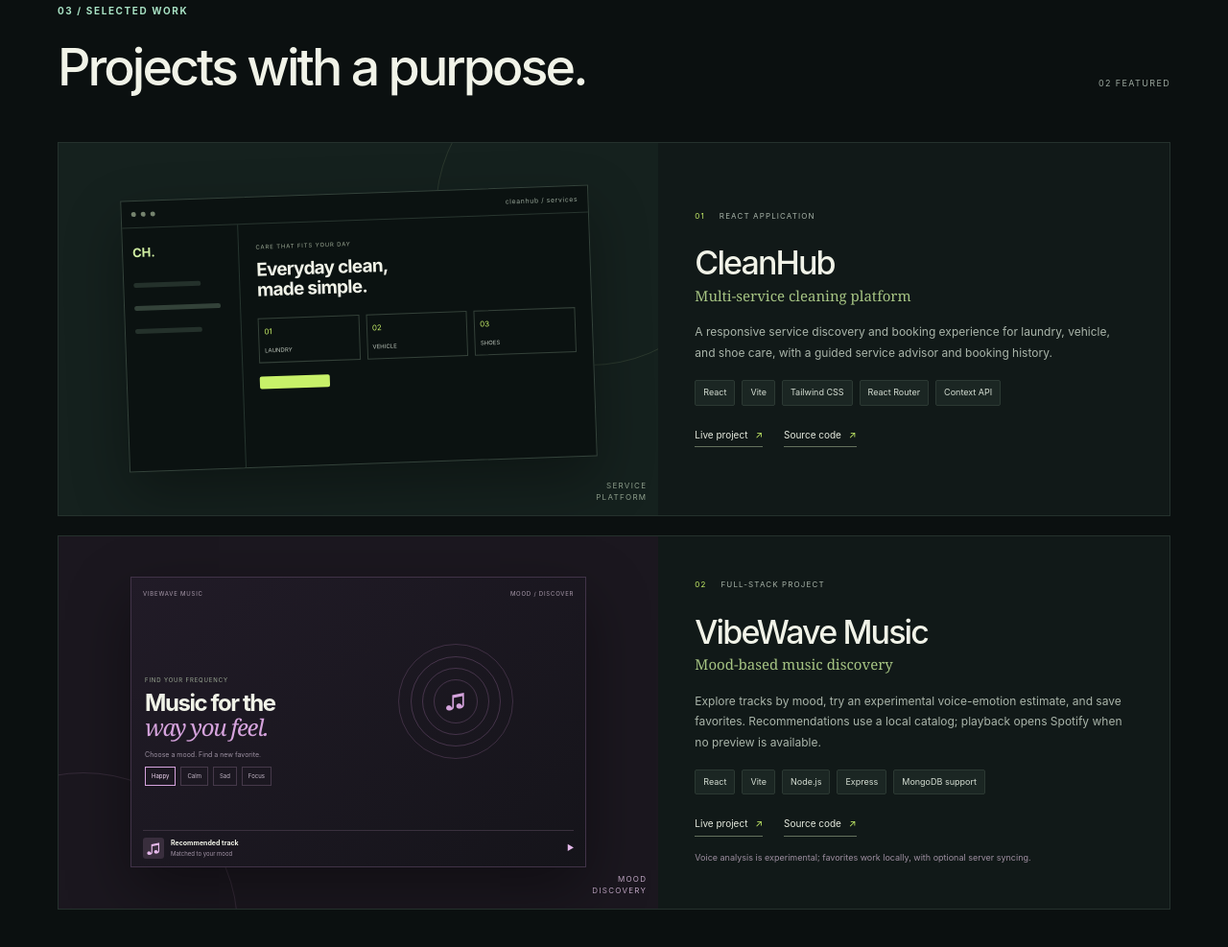
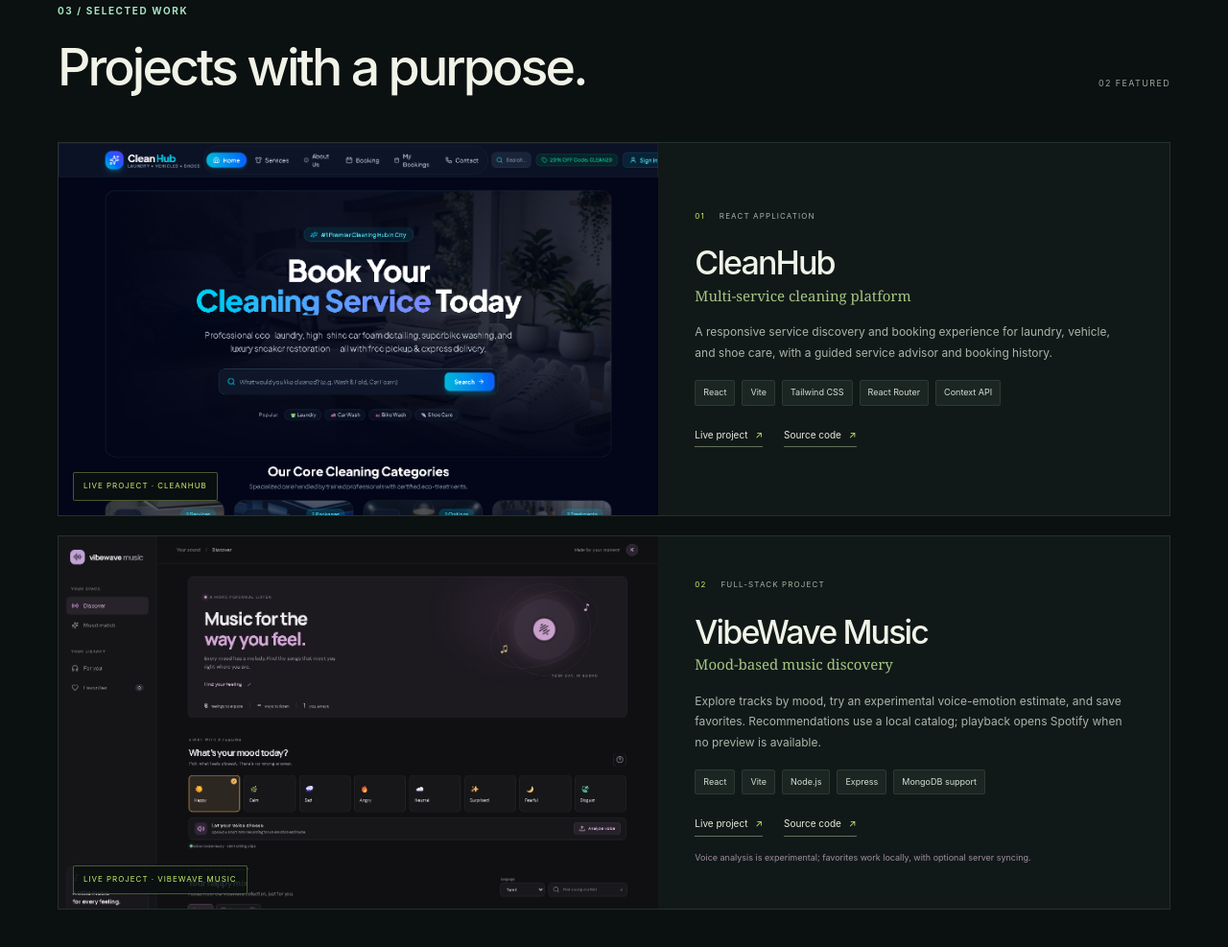
Before and after one commit to Pradeepkumar0018/Portfolio-website, a plain HTML site: page index.html in a window 1280 px wide. Shown: the part 2143-3130 px from the top of the page at 96% size. Drawn offline with Linux system fonts and the light colour scheme.

Commit message:
Add live project screenshots to portfolio

```diff
--- a/index.html
+++ b/index.html
@@ -63,11 +63,11 @@
       <div class="shell">
         <div class="section-top projects-top"><div><p class="eyebrow">03 / SELECTED WORK</p><h2 id="projects-title">Projects with a purpose.</h2></div><span class="project-count">02 FEATURED</span></div>
         <article class="project-card project-cleanhub">
-          <div class="project-visual cleanhub-visual" aria-hidden="true"><div class="visual-window"><div class="window-bar"><i></i><i></i><i></i><span>cleanhub / services</span></div><div class="clean-layout"><div class="clean-side"><b>CH.</b><span></span><span></span><span></span></div><div class="clean-main"><small>CARE THAT FITS YOUR DAY</small><b>Everyday clean,<br>made simple.</b><div class="service-tiles"><i>01 <span>LAUNDRY</span></i><i>02 <span>VEHICLE</span></i><i>03 <span>SHOES</span></i></div><div class="clean-button"></div></div></div></div><span class="visual-stamp">SERVICE<br>PLATFORM</span></div>
+          <div class="project-visual screenshot-visual"><img src="assets/projects/cleanhub-home.png" alt="Screenshot of CleanHub’s home page with cleaning service categories and booking search." width="1440" height="1000" loading="lazy" decoding="async"><span class="screenshot-label">LIVE PROJECT · CLEANHUB</span></div>
           <div class="project-details"><div class="project-kicker"><span>01</span><span>REACT APPLICATION</span></div><h3>CleanHub</h3><p class="project-subtitle">Multi-service cleaning platform</p><p>A responsive service discovery and booking experience for laundry, vehicle, and shoe care, with a guided service advisor and booking history.</p><div class="project-tags"><span>React</span><span>Vite</span><span>Tailwind CSS</span><span>React Router</span><span>Context API</span></div><div class="project-links"><a href="https://clean-hub-laundry-vehicle-shoe-clea.vercel.app/" target="_blank" rel="noreferrer">Live project <span aria-hidden="true">↗</span></a><a href="https://github.com/Pradeepkumar0018/CleanHub-Laundry-Vehicle-Shoe-Cleaning-Services" target="_blank" rel="noreferrer">Source code <span aria-hidden="true">↗</span></a></div></div>
         </article>
         <article class="project-card project-vibe">
-          <div class="project-visual vibe-visual" aria-hidden="true"><div class="music-player"><div class="player-top"><span>VIBEWAVE MUSIC</span><span>MOOD / DISCOVER</span></div><div class="sound-rings"><i></i><i></i><i></i><b>♫</b></div><div class="player-copy"><small>FIND YOUR FREQUENCY</small><b>Music for the<br><em>way you feel.</em></b><span>Choose a mood. Find a new favorite.</span></div><div class="mood-row"><i>Happy</i><i>Calm</i><i>Sad</i><i>Focus</i></div><div class="track-row"><span class="track-disc">♫</span><span><b>Recommended track</b><small>Matched to your mood</small></span><span class="play-icon">▶</span></div></div><span class="visual-stamp vibe-stamp">MOOD<br>DISCOVERY</span></div>
+          <div class="project-visual screenshot-visual"><img src="assets/projects/vibewave-music-home.png" alt="Screenshot of VibeWave Music showing mood choices and recommended tracks." width="1440" height="1000" loading="lazy" decoding="async"><span class="screenshot-label">LIVE PROJECT · VIBEWAVE MUSIC</span></div>
           <div class="project-details"><div class="project-kicker"><span>02</span><span>FULL-STACK PROJECT</span></div><h3>VibeWave Music</h3><p class="project-subtitle">Mood-based music discovery</p><p>Explore tracks by mood, try an experimental voice-emotion estimate, and save favorites. Recommendations use a local catalog; playback opens Spotify when no preview is available.</p><div class="project-tags"><span>React</span><span>Vite</span><span>Node.js</span><span>Express</span><span>MongoDB support</span></div><div class="project-links"><a href="https://vibewave-music.vercel.app/" target="_blank" rel="noreferrer">Live project <span aria-hidden="true">↗</span></a><a href="https://github.com/Pradeepkumar0018/vibewave-music" target="_blank" rel="noreferrer">Source code <span aria-hidden="true">↗</span></a></div><p class="project-caveat">Voice analysis is experimental; favorites work locally, with optional server syncing.</p></div>
         </article>
       </div>
--- a/styles.css
+++ b/styles.css
@@ -432,258 +432,34 @@ button{
   min-height:350px;
   overflow:hidden
 }
-.cleanhub-visual{
-  background:#15211e
+.screenshot-visual{
+  background:#111918
 }
-.cleanhub-visual:before,.vibe-visual:before{
-  content:"";
+.screenshot-visual img{
   position:absolute;
-  width:320px;
-  height:320px;
-  border:1px solid #b8d09121;
-  border-radius:50%;
-  right:-90px;
-  top:-90px
+  inset:0;
+  width:100%;
+  height:100%;
+  object-fit:cover;
+  object-position:center top;
+  display:block;
+  transition:transform .35s ease
 }
-.visual-window{
-  width:78%;
-  height:73%;
-  background:#0b1211;
-  border:1px solid #34433b;
-  box-shadow:0 24px 60px #0005;
-  transform:rotate(-2deg);
-  position:relative;
-  z-index:1
+.project-card:hover .screenshot-visual img{
+  transform:scale(1.02)
 }
-.window-bar{
-  height:28px;
-  border-bottom:1px solid #28352f;
-  display:flex;
-  align-items:center;
-  gap:5px;
-  padding:0 10px;
-  color:#93a194;
-  font-size:7px
-}
-.window-bar i{
-  width:5px;
-  height:5px;
-  border-radius:50%;
-  background:#75836e
-}
-.window-bar span{
-  margin-left:auto;
-  letter-spacing:.08em
-}
-.clean-layout{
-  display:grid;
-  grid-template-columns:25% 75%;
-  height:calc(100% - 28px)
-}
-.clean-side{
-  border-right:1px solid #26352f;
-  padding:13px 10px
-}
-.clean-side b{
-  font-size:13px;
-  color:#d0eea2
-}
-.clean-side span{
-  display:block;
-  height:5px;
-  width:70%;
-  background:#24312b;
-  margin-top:19px;
-  border-radius:5px
-}
-.clean-side span:nth-of-type(2){
-  width:90%;
-  background:#334239
-}
-.clean-main{
-  padding:19px 17px
-}
-.clean-main small,.player-copy small{
-  display:block;
-  font-size:6px;
-  color:#9ba894;
-  letter-spacing:.14em
-}
-.clean-main>b{
-  display:block;
-  font-size:19px;
-  line-height:1.13;
-  letter-spacing:-.04em;
-  margin-top:8px
-}
-.service-tiles{
-  display:grid;
-  grid-template-columns:repeat(3,1fr);
-  gap:7px;
-  margin-top:18px
-}
-.service-tiles i{
-  height:47px;
-  border:1px solid #344139;
-  padding:7px 5px;
+.screenshot-label{
+  position:absolute;
+  z-index:2;
+  left:15px;
+  bottom:15px;
+  padding:7px 10px;
+  border:1px solid #c8f16955;
+  border-radius:2px;
+  background:rgba(11,16,16,.88);
   color:#c8f169;
   font-size:8px;
-  font-style:normal
-}
-.service-tiles span{
-  display:block;
-  color:#bdc6bc;
-  font-size:6px;
-  margin-top:8px
-}
-.clean-button{
-  width:73px;
-  height:13px;
-  background:#c8f169;
-  margin-top:14px;
-  border-radius:2px
-}
-.visual-stamp{
-  position:absolute;
-  right:12px;
-  bottom:12px;
-  font-size:8px;
-  line-height:1.45;
-  letter-spacing:.16em;
-  color:#91a28f;
-  text-align:right
-}
-.vibe-visual{
-  background:#1b171f
-}
-.vibe-visual:before{
-  border-color:#d6a6db22;
-  right:auto;
-  left:-135px;
-  top:auto;
-  bottom:-180px
-}
-.music-player{
-  width:76%;
-  height:78%;
-  background:linear-gradient(140deg,#211b27,#15141a);
-  border:1px solid #413348;
-  position:relative;
-  overflow:hidden;
-  padding:12px;
-  box-shadow:0 24px 60px #0006;
-  z-index:1
-}
-.player-top{
-  display:flex;
-  justify-content:space-between;
-  font-size:6px;
-  color:#a99aab;
-  letter-spacing:.13em
-}
-.sound-rings{
-  position:absolute;
-  right:16%;
-  top:23%;
-  width:120px;
-  height:120px;
-  border:1px solid #bd83c038;
-  border-radius:50%;
-  display:grid;
-  place-items:center
-}
-.sound-rings i{
-  position:absolute;
-  border:1px solid #bd83c044;
-  border-radius:50%;
-  inset:12px
-}
-.sound-rings i:nth-child(2){
-  inset:24px
-}
-.sound-rings i:nth-child(3){
-  inset:36px
-}
-.sound-rings b{
-  font-size:22px;
-  color:#d4a3dc;
-  font-weight:400
-}
-.player-copy{
-  position:absolute;
-  left:14px;
-  top:34%
-}
-.player-copy b{
-  display:block;
-  font-size:24px;
-  line-height:1.04;
-  letter-spacing:-.06em;
-  margin-top:7px
-}
-.player-copy b em{
-  color:#d6a3dd
-}
-.player-copy>span{
-  display:block;
-  color:#9d91a2;
-  font-size:7px;
-  margin-top:9px
-}
-.mood-row{
-  position:absolute;
-  bottom:28%;
-  left:14px;
-  right:14px;
-  display:flex;
-  gap:5px
-}
-.mood-row i{
-  font-style:normal;
-  border:1px solid #46394a;
-  color:#c4b8c8;
-  font-size:6px;
-  padding:4px 6px
-}
-.mood-row i:first-child{
-  border-color:#d6a3dd;
-  color:#f1d6f2
-}
-.track-row{
-  position:absolute;
-  bottom:8px;
-  left:12px;
-  right:12px;
-  border-top:1px solid #3a303e;
-  padding-top:7px;
-  display:flex;
-  align-items:center;
-  gap:7px
-}
-.track-disc{
-  width:22px;
-  height:22px;
-  display:grid;
-  place-items:center;
-  background:#392e3d;
-  color:#e6b9eb;
-  border-radius:3px
-}
-.track-row b,.track-row small{
-  display:block;
-  font-size:7px
-}
-.track-row small{
-  font-size:6px;
-  color:#a294a6
-}
-.play-icon{
-  margin-left:auto;
-  font-size:8px;
-  color:#e6b9eb
-}
-.vibe-stamp{
-  color:#c2a8c6
+  letter-spacing:.12em
 }
 .project-details{
   padding:43px 38px;
```
Also changed, not shown: assets/projects/cleanhub-home.png (added), assets/projects/vibewave-music-home.png (added), 2 other files.
